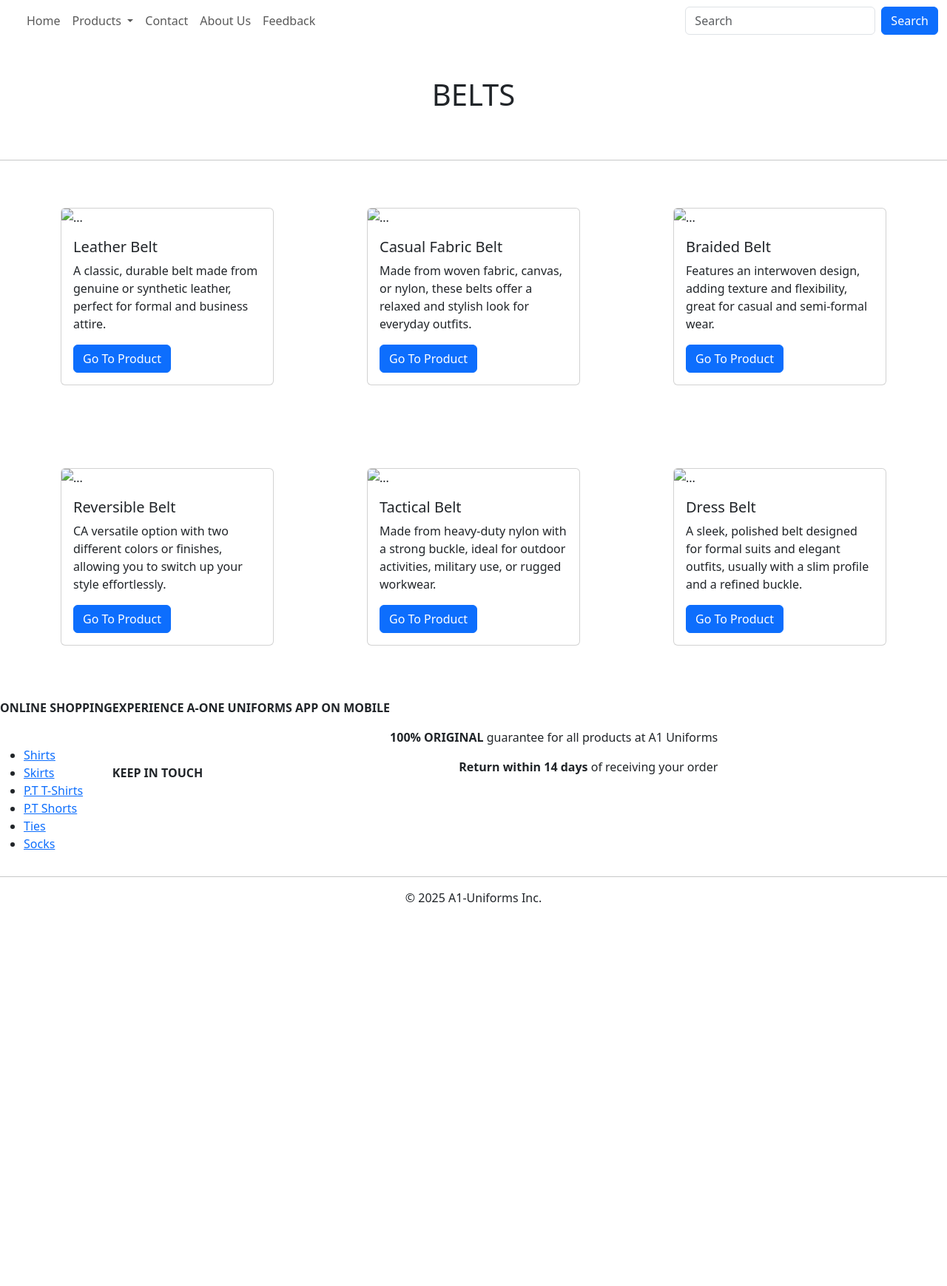
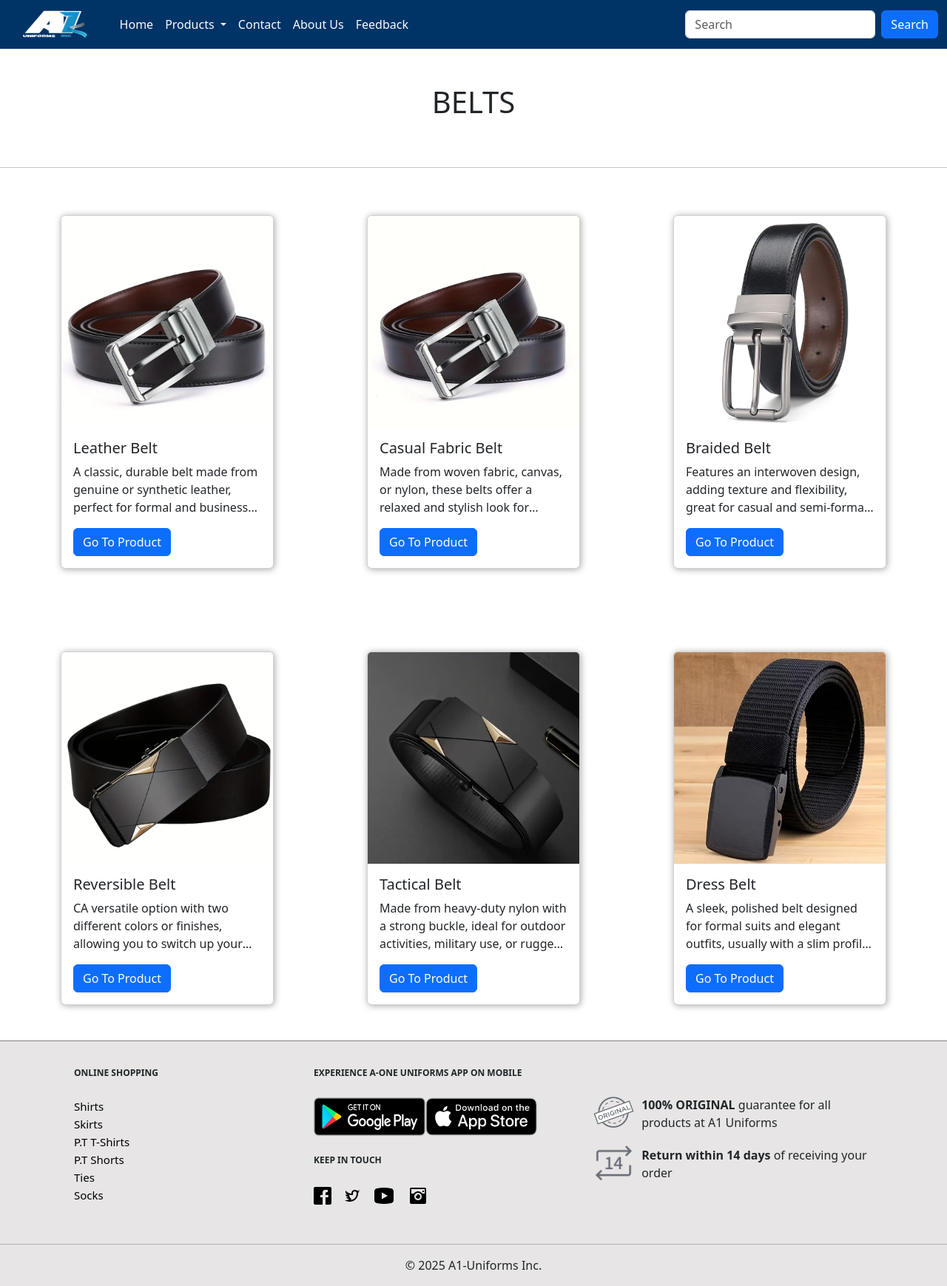
Before and after one commit to HammadKhatri0/A1-Uniform, a plain HTML site: page product_belts.html in a window 1280 px wide. Shown: the whole page at 74% size. Before the commit the page ends 1242 px from the top, so only its background shows below. Drawn offline with nearby package versions, Linux system fonts and the light colour scheme; files that its build step writes are made by us from their sources; the site is published under a folder, as on GitHub Pages, so addresses that start at the root find nothing.

Commit message:
Update product_belts.html

```diff
--- a/product_belts.html
+++ b/product_belts.html
@@ -5,47 +5,47 @@
     <meta name="viewport" content="width=device-width, initial-scale=1.0">
     <title>A1</title>
     <link rel="stylesheet" href="https://cdn.jsdelivr.net/npm/bootstrap@5.3.3/dist/css/bootstrap.min.css">
-    <link rel="stylesheet" href="/style.css">
+    <link rel="stylesheet" href="style.css">
 </head>
 <body>
   <header>
     <!-- Navbar start -->
     <nav class="navbar navbar-expand-lg">
         <div class="container-fluid">
-        <a class="navbar-brand main_logo text-center" href="/index.html"><img src="/images/main logo/1.png" alt=""></a>
+        <a class="navbar-brand main_logo text-center" href="index.html"><img src="images/main logo/1.png" alt=""></a>
         <button class="navbar-toggler" type="button" data-bs-toggle="collapse" data-bs-target="#navbarSupportedContent" aria-controls="navbarSupportedContent" aria-expanded="false" aria-label="Toggle navigation">
             <span class="navbar-toggler-icon"></span>
         </button>
         <div class="collapse navbar-collapse" id="navbarSupportedContent">
             <ul class="navbar-nav me-auto mb-2 mb-lg-0">
             <li class="nav-item">
-                <a class="nav-link" aria-current="page" href="/index.html">Home</a>
+                <a class="nav-link" aria-current="page" href="index.html">Home</a>
             </li>
             <li class="nav-item dropdown">
                 <a class="nav-link dropdown-toggle" href="#" role="button" data-bs-toggle="dropdown" aria-expanded="false">
                     Products
                 </a>
                 <ul class="dropdown-menu">
-                    <li><a class="dropdown-item" href="/product_shirt.html">Shirts</a></li>
-                    <li><a class="dropdown-item" href="/product_skirt.html">Skirts</a></li>
-                    <li><a class="dropdown-item" href="/product_frock.html">Frocks</a></li>
-                    <li><a class="dropdown-item" href="/product_ptt-shirts.html">P.T T-Shirts</a></li>
-                    <li><a class="dropdown-item" href="/product_ptshorts.html">P.T Shorts</a></li>
-                    <li><a class="dropdown-item" href="/product_pttrackpants.html">P.T Track Pants</a></li>
-                    <li><a class="dropdown-item" href="/product_belts.html">Belts</a></li>
-                    <li><a class="dropdown-item" href="/product_ties.html">Ties</a></li>
-                    <li><a class="dropdown-item" href="/product_logos.html">Logos</a></li>
-                    <li><a class="dropdown-item" href="/product_socks.html">Socks</a></li>
+                    <li><a class="dropdown-item" href="product_shirt.html">Shirts</a></li>
+                    <li><a class="dropdown-item" href="product_skirt.html">Skirts</a></li>
+                    <li><a class="dropdown-item" href="product_frock.html">Frocks</a></li>
+                    <li><a class="dropdown-item" href="product_ptt-shirts.html">P.T T-Shirts</a></li>
+                    <li><a class="dropdown-item" href="product_ptshorts.html">P.T Shorts</a></li>
+                    <li><a class="dropdown-item" href="product_pttrackpants.html">P.T Track Pants</a></li>
+                    <li><a class="dropdown-item" href="product_belts.html">Belts</a></li>
+                    <li><a class="dropdown-item" href="product_ties.html">Ties</a></li>
+                    <li><a class="dropdown-item" href="product_logos.html">Logos</a></li>
+                    <li><a class="dropdown-item" href="product_socks.html">Socks</a></li>
                 </ul>
             </li>
             <li class="nav-item">
-                <a class="nav-link" href="/contact.html">Contact</a>
+                <a class="nav-link" href="contact.html">Contact</a>
             </li>
             <li class="nav-item">
-              <a class="nav-link" href="/About Us.html">About Us</a>
+              <a class="nav-link" href="About Us.html">About Us</a>
           </li>
             <li class="nav-item">
-              <a class="nav-link" href="/feedback.html">Feedback</a>
+              <a class="nav-link" href="feedback.html">Feedback</a>
           </li>
             </ul>
             <form class="d-flex" role="search">
@@ -65,7 +65,7 @@
           <div class="card my-5 prod-card" style="width: 18rem;">
 
             <!-- change image in src -->
-            <img src="/images/Belts/b1.jpg" class="card-img-top" alt="...">
+            <img src="images/Belts/b1.jpg" class="card-img-top" alt="...">
             <div class="card-body">
 
               <!-- change in h5 tag and p tag -->
@@ -79,7 +79,7 @@
             </div>
           </div>
           <div class="card my-5 prod-card" style="width: 18rem;">
-            <img src="/images/Belts/b2.jpg" class="card-img-top" alt="...">
+            <img src="images/Belts/b2.jpg" class="card-img-top" alt="...">
             <div class="card-body">
               <h5 class="card-title">Casual Fabric Belt</h5>
               <p class="card-text">Made from woven fabric, canvas, or nylon, these belts offer a relaxed and stylish look for everyday outfits.</p>
@@ -89,7 +89,7 @@
             </div>
           </div>
           <div class="card my-5 prod-card" style="width: 18rem;">
-            <img src="/images/Belts/b3.jpg" class="card-img-top" alt="...">
+            <img src="images/Belts/b3.jpg" class="card-img-top" alt="...">
             <div class="card-body">
               <h5 class="card-title">Braided Belt</h5>
               <p class="card-text">Features an interwoven design, adding texture and flexibility, great for casual and semi-formal wear.</p>
@@ -99,7 +99,7 @@
             </div>
           </div>
           <div class="card my-5 prod-card" style="width: 18rem;">
-            <img src="/images/Belts/b4.jpg" class="card-img-top" alt="...">
+            <img src="images/Belts/b4.jpg" class="card-img-top" alt="...">
             <div class="card-body">
               <h5 class="card-title">Reversible Belt</h5>
               <p class="card-text">CA versatile option with two different colors or finishes, allowing you to switch up your style effortlessly.</p>
@@ -109,7 +109,7 @@
             </div>
           </div>
           <div class="card my-5 prod-card" style="width: 18rem;">
-            <img src="/images/Belts/b5.jpg" class="card-img-top" alt="...">
+            <img src="images/Belts/b5.jpg" class="card-img-top" alt="...">
             <div class="card-body">
               <h5 class="card-title">Tactical Belt</h5>
               <p class="card-text">Made from heavy-duty nylon with a strong buckle, ideal for outdoor activities, military use, or rugged workwear.</p>
@@ -119,7 +119,7 @@
             </div>
           </div>
           <div class="card my-5 prod-card" style="width: 18rem;">
-            <img src="/images/Belts/b6.jpg" class="card-img-top" alt="...">
+            <img src="images/Belts/b6.jpg" class="card-img-top" alt="...">
             <div class="card-body">
               <h5 class="card-title">Dress Belt</h5>
               <p class="card-text">A sleek, polished belt designed for formal suits and elegant outfits, usually with a slim profile and a refined buckle.</p>
@@ -140,7 +140,7 @@
                 <div class="modal-body">
                   <div class="container">
                     <div class="product_image">
-                        <img src="/images/Belts/b1.jpg" alt="">
+                        <img src="images/Belts/b1.jpg" alt="">
                     </div>
                     <div class="detail m-3">
                         <h2>Leather Belt</h2>
@@ -183,7 +183,7 @@
                 <div class="modal-body">
                   <div class="container">
                     <div class="product_image">
-                        <img src="/images/Belts/b2.jpg" alt="">
+                        <img src="images/Belts/b2.jpg" alt="">
                     </div>
                     <div class="detail m-3">
                         <h2>Casual Fabric Belt</h2>
@@ -226,7 +226,7 @@
                 <div class="modal-body">
                   <div class="container">
                     <div class="product_image">
-                        <img src="/images/Belts/b3.jpg" alt="">
+                        <img src="images/Belts/b3.jpg" alt="">
                     </div>
                     <div class="detail m-3">
                         <h2>Braided Belt</h2>
@@ -269,7 +269,7 @@
                 <div class="modal-body">
                   <div class="container">
                     <div class="product_image">
-                        <img src="/images/Belts/b4.jpg" alt="">
+                        <img src="images/Belts/b4.jpg" alt="">
                     </div>
                     <div class="detail m-3">
                         <h2>Reversible Belt</h2>
@@ -312,7 +312,7 @@
                 <div class="modal-body">
                   <div class="container">
                     <div class="product_image">
-                        <img src="/images/Belts/b5.jpg" alt="">
+                        <img src="images/Belts/b5.jpg" alt="">
                     </div>
                     <div class="detail m-3">
                         <h2>Tactical Belt</h2>
@@ -355,7 +355,7 @@
                 <div class="modal-body">
                   <div class="container">
                     <div class="product_image">
-                        <img src="/images/Belts/b6.jpg" alt="">
+                        <img src="images/Belts/b6.jpg" alt="">
                     </div>
                     <div class="detail m-3">
                         <h2>Dress Belt</h2>
@@ -397,32 +397,32 @@
           <div class="shoplinks">
               <p class="heads py-4"><b>ONLINE SHOPPING</b></p>
               <ul class="footer_links">
-                  <li><a href="/product_shirt.html" class="f_links">Shirts</a></li>
-                  <li><a href="/product_skirt.html" class="f_links">Skirts</a></li>
-                  <li><a href="/product_ptt-shirts.html" class="f_links">P.T T-Shirts</a></li>
-                  <li><a href="/product_ptshorts.html" class="f_links">P.T Shorts</a></li>
-                  <li><a href="/product_ties.html" class="f_links">Ties</a></li>
-                  <li><a href="/product_socks.html" class="f_links">Socks</a></li>
+                  <li><a href="product_shirt.html" class="f_links">Shirts</a></li>
+                  <li><a href="product_skirt.html" class="f_links">Skirts</a></li>
+                  <li><a href="product_ptt-shirts.html" class="f_links">P.T T-Shirts</a></li>
+                  <li><a href="product_ptshorts.html" class="f_links">P.T Shorts</a></li>
+                  <li><a href="product_ties.html" class="f_links">Ties</a></li>
+                  <li><a href="product_socks.html" class="f_links">Socks</a></li>
               </ul>
           </div>
           <div class="experience">
               <p class="heads py-4"><b>EXPERIENCE A-ONE UNIFORMS APP ON MOBILE</b></p>
               <div class="gplay d-flex">
-                  <img src="/images/Footer/Google play.png" alt="">
-                  <img src="/images/Footer/Iphone store.png" alt="">
+                  <img src="images/Footer/Google play.png" alt="">
+                  <img src="images/Footer/Iphone store.png" alt="">
               </div>
               <p class="heads social py-4"><b>KEEP IN TOUCH</b></p>
               <div class="s_icons d-flex align-items-center gap-3">
-                  <img src="/images/Footer/fb.png" alt="">
-                  <img src="/images/Footer/twitter.png" alt="">
-                  <img src="/images/Footer/youtube.png" alt="">
-                  <img src="/images/Footer/insta.png" alt="">
+                  <img src="images/Footer/fb.png" alt="">
+                  <img src="images/Footer/twitter.png" alt="">
+                  <img src="images/Footer/youtube.png" alt="">
+                  <img src="images/Footer/insta.png" alt="">
               </div>
           </div>
           <div class="guarantee my-5">
               <div class="section1 d-flex my-3 justify-content-between align-items-center">
                   <div class="f_icon">
-                      <img src="/images/Footer/original.png" alt="">
+                      <img src="images/Footer/original.png" alt="">
                   </div>
                   <div class="guarantee_para">
                       <strong>100% ORIGINAL</strong> guarantee for all products at A1 Uniforms
@@ -430,7 +430,7 @@
               </div>
               <div class="section1 d-flex my-3 justify-content-between align-items-center">
                   <div class="f_icon">
-                      <img src="/images/Footer/g2.png" alt="">
+                      <img src="images/Footer/g2.png" alt="">
                   </div>
                   <div class="guarantee_para">
                       <strong>Return within 14 days</strong> of receiving your order
```
